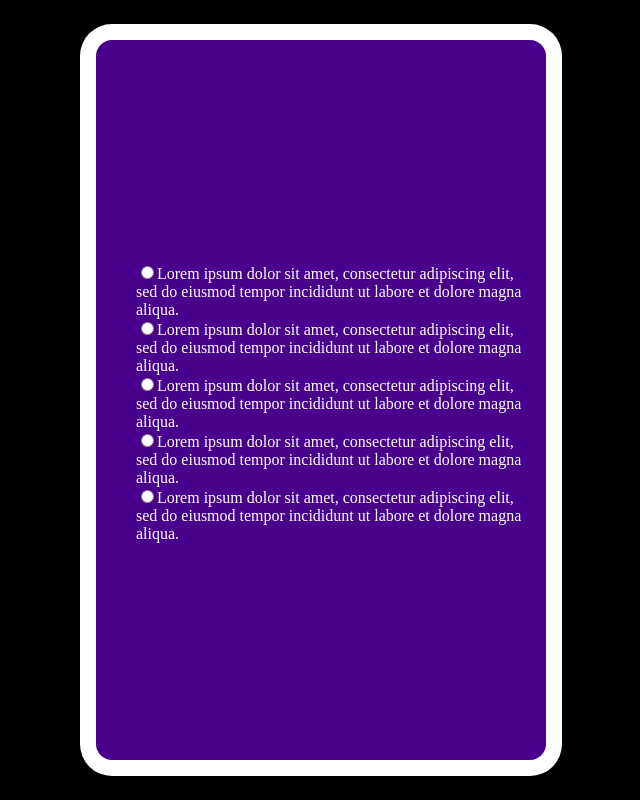
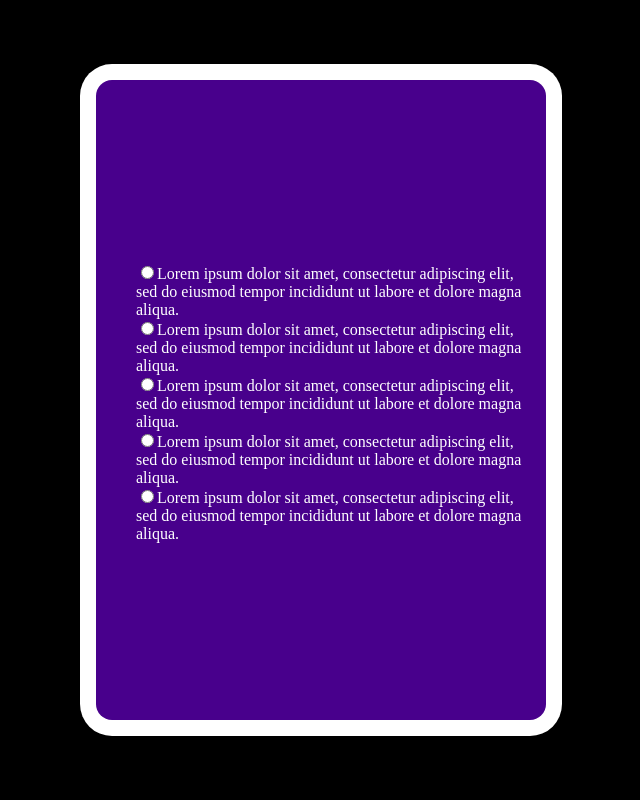
Before and after one commit to visnowden/quiz, a plain HTML site: page index.html in a window 1280 px wide. Shown: the whole page, without its empty margins (319-959 px from the left). Drawn offline with Linux system fonts and the light colour scheme.

Commit message:
Update style.css to a test

```diff
--- a/style.css
+++ b/style.css
@@ -11,7 +11,7 @@ body {
     position: fixed;
     background-color: #48008c;
     width: 450px;
-    height: 720px;
+    height: 80%;
     border-radius: 16px;
     align-content: center;
     box-shadow: 0px 0px 0px 16px rgb(255, 255, 255);
```
